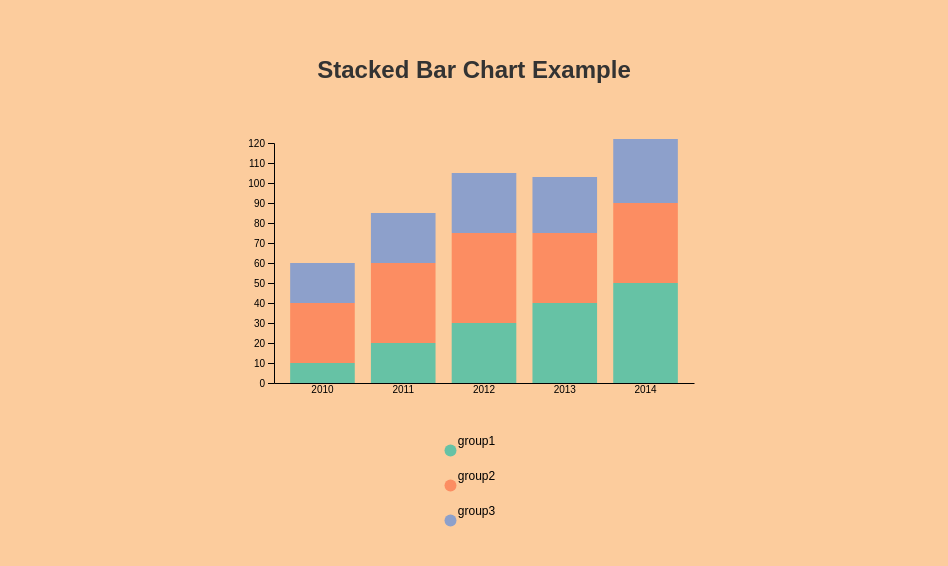
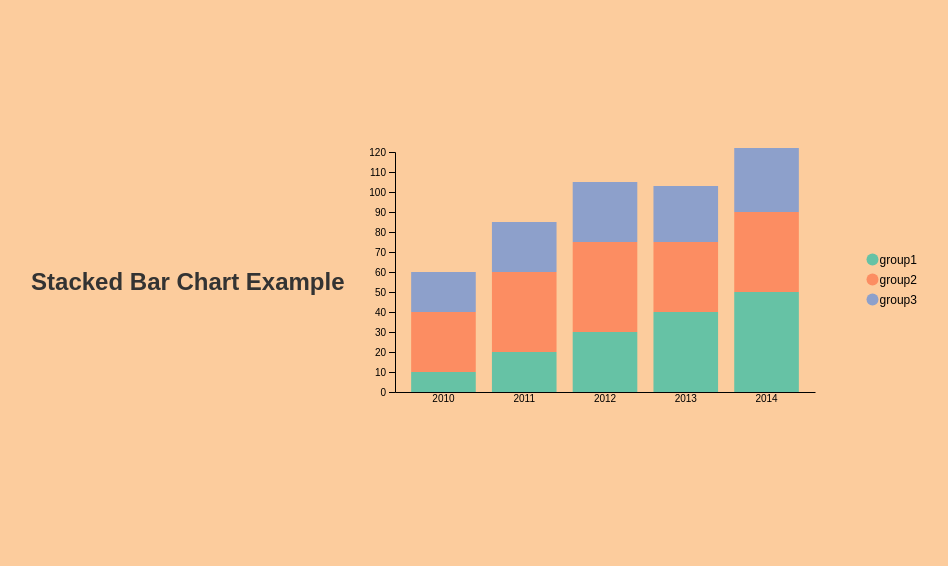
Before and after one commit to HAN69696969/LAB-C0S30045, a plain HTML site: page Lab7.3.html in a window 1280 px wide. Shown: the part 118-684 px from the top of the page, without its empty margins (166-1114 px from the left). Drawn offline with nearby package versions, Linux system fonts and the light colour scheme.

Commit message:
Update Lab7.3.html

```diff
--- a/Lab7.3.html
+++ b/Lab7.3.html
@@ -12,36 +12,39 @@
             display: flex;
             justify-content: center;
             align-items: center;
-            flex-direction: column;
             height: 100vh;
             margin: 0;
         }
-        svg {
-            margin-top: 20px;
-        }
-        h2 {
-            color: #333;
+        .chart-container {
+            display: flex;
+            flex-direction: row;
+            align-items: center;
         }
         .legend {
             font-size: 12px;
-            text-align: center;
+            margin-left: 20px;
         }
         .legend-item {
             display: flex;
             align-items: center;
-            margin-right: 10px;
+            margin-bottom: 5px;
         }
         .legend-item circle {
             stroke-width: 2;
             margin-right: 5px;
+        }
+        h2 {
+            color: #333;
         }
     </style>
 </head>
 <body>
 
     <h2>Stacked Bar Chart Example</h2>
-    <svg width="500" height="300"></svg>
-    <div class="legend"></div> <!-- Legend container -->
+    <div class="chart-container">
+        <svg width="500" height="300"></svg>
+        <div class="legend"></div> <!-- Legend container -->
+    </div>
 
     <script>
         // Set up the data
```
